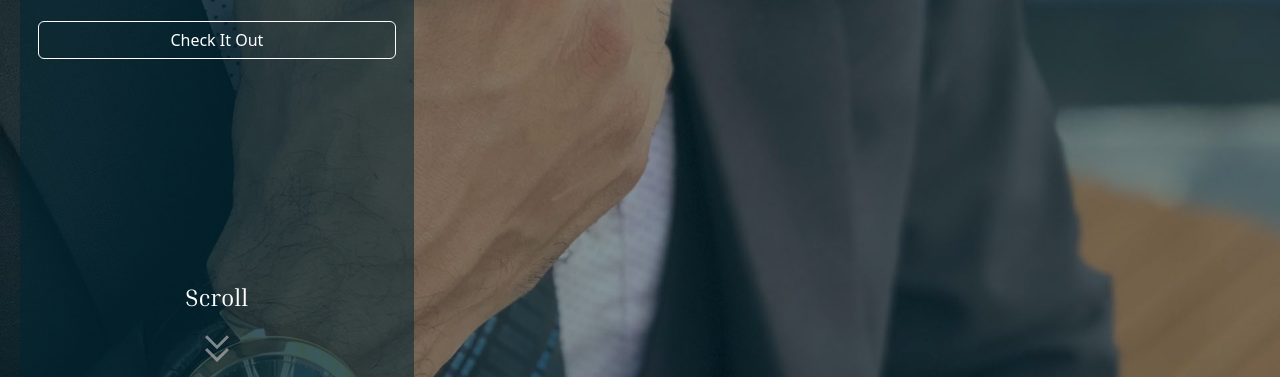
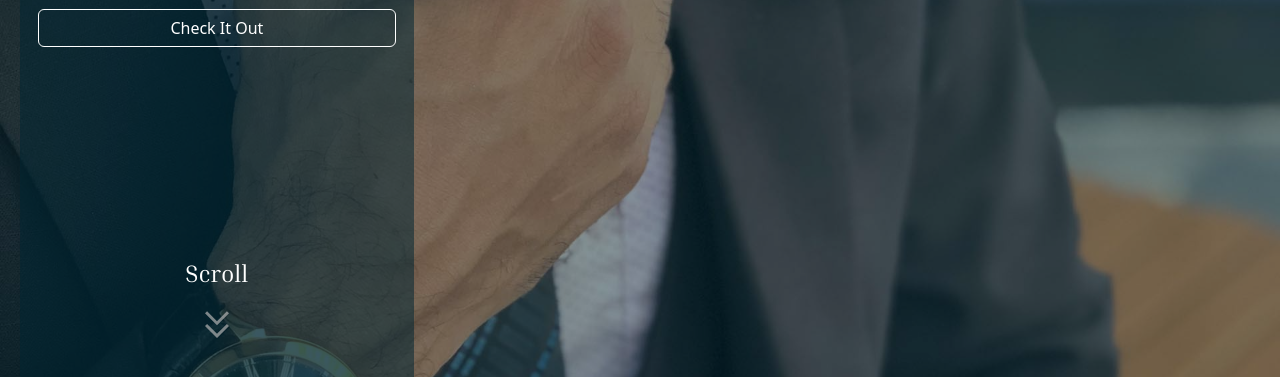
Before and after one commit to Sebbe92/sebastian-kvalvaag-semester-project-2, a website with bundled scripts: page index.html in a window 1280 px wide. Shown: the part 423-800 px from the top of the page. Built offline with nearby package versions, Linux system fonts and the light colour scheme.

Commit message:
i give up...

```diff
--- a/index.html
+++ b/index.html
@@ -167,7 +167,7 @@
             </div>
             <h4 class="mx-auto mt-auto text-white">Scroll</h4>
             <svg
-              class="mx-auto"
+              class="mx-auto mb-4"
               xmlns="http://www.w3.org/2000/svg"
               height="48"
               width="48"
```
